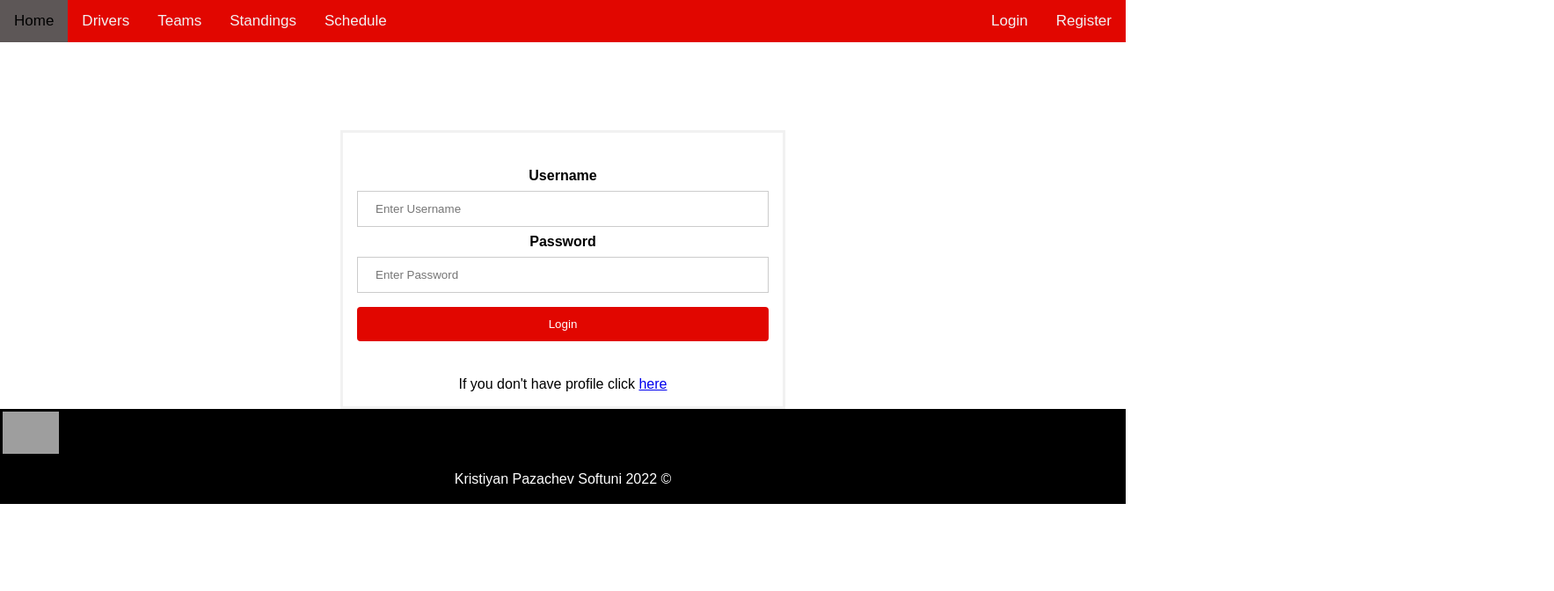
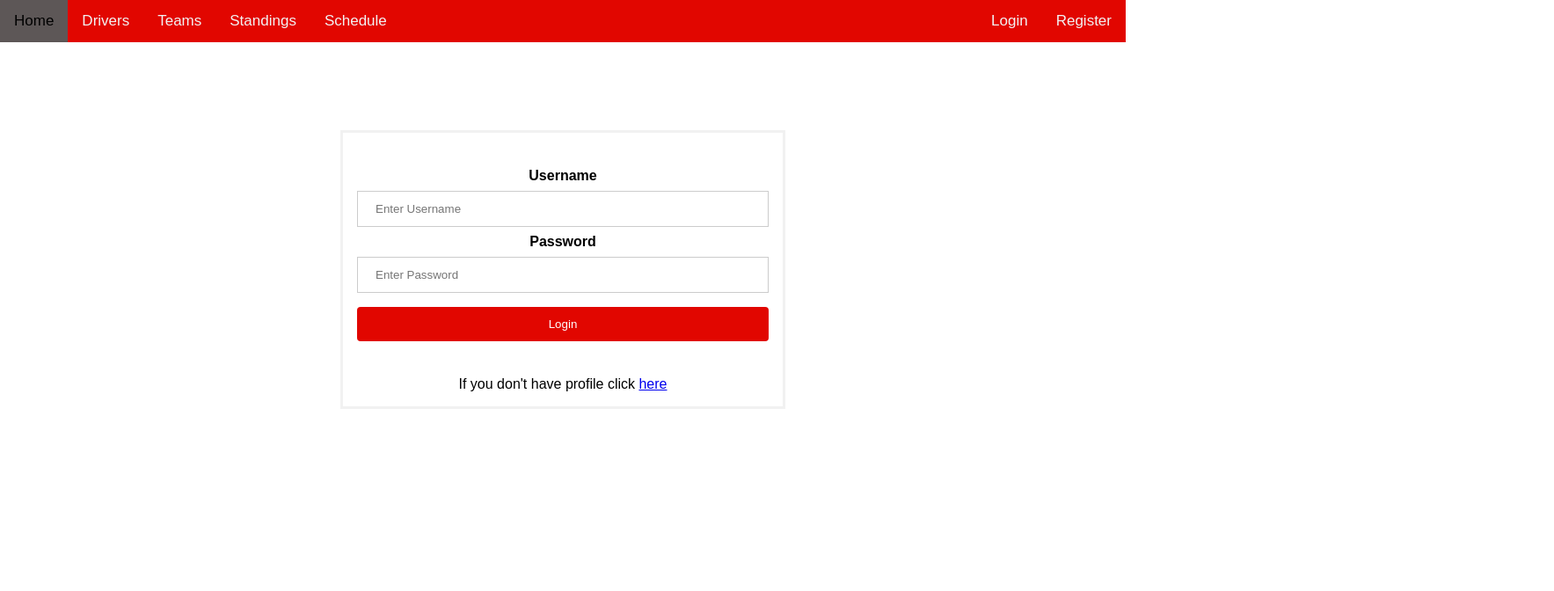
Before and after one commit to kristiyanCgn/react-app-softuni, a React (Create React App) app in the folder client/: page /login in a window 1280 px wide. Shown: the top 672 px of the page at 88% size, 1767 px wide, since content can reach past the window. Built offline with nearby package versions, Linux system fonts and the light colour scheme; no server answers; grey boxes are pictures that could not be loaded.

Commit message:
owner guard added

```diff
--- a/client/src/App.module.css
+++ b/client/src/App.module.css
@@ -1,3 +1,8 @@
 #site-content>section.basic {
     text-align: center;
 }
+
+body {font-family: Arial, Helvetica, sans-serif;
+    text-align: center;
+    margin-bottom: 4rem;
+    }
--- a/client/src/Contexts/profileContext.js
+++ b/client/src/Contexts/profileContext.js
@@ -12,17 +12,14 @@ export const ProfileProvider = ({ children }) => {
 
     const [userDrivers, setUserDrivers] = useState([]);
 
-        const deleteUserDriver = (recordId) => {
+    const deleteUserDriver = (recordId) => {
             setUserDrivers(state => state.filter(x => x._id !== recordId));
         }
 
-        const addUserDriver = (recordData) => {
+    const addUserDriver = (recordData) => {
             setUserDrivers(recordData)
         }
 
-        const updateUserDriver = () => {
-
-        }
 
     useEffect(() => {
         setIsLoading(true);
--- a/client/src/components/Footer/Footer.module.css
+++ b/client/src/components/Footer/Footer.module.css
@@ -3,7 +3,11 @@ footer {
     padding: 3px;
     background-color: black;
     color: white;
-    margin-top: auto;
+    width: 100%;
+    position: fixed;
+    left: 0;
+    bottom: 0;
+    right: 0;
   }
 
   .resize {
--- a/client/src/components/Home/LoginAndRegister.module.css
+++ b/client/src/components/Home/LoginAndRegister.module.css
@@ -1,6 +1,3 @@
-body {font-family: Arial, Helvetica, sans-serif;
-text-align: center;
-}
 form {border: 3px solid #f1f1f1;
 display: inline-block;
 width: 500px;
--- a/client/src/components/Schedule/ScheduleDetails.js
+++ b/client/src/components/Schedule/ScheduleDetails.js
@@ -61,7 +61,7 @@ export const ScheduleDetails = ({ circuit, backClick }) => {
 
             </tbody>
         </table>
-        <button onClick={backClick} className={styles["back-button"]}>back</button>
+        <button onClick={backClick} className={styles["button back-button"]}>back</button>
         </>
     );
 }
--- a/client/src/components/Standings/Standings.js
+++ b/client/src/components/Standings/Standings.js
@@ -29,7 +29,6 @@ export const Standings = () => {
             .then(res => {
                 setIsLoading(false)
                 let finalRes = res.MRData.StandingsTable.StandingsLists[0].ConstructorStandings
-                console.log(finalRes);
                 setConstructorStandings(finalRes)
             })
     }, [])
--- a/client/src/components/UserDrivers/EditUserDriverCard.js
+++ b/client/src/components/UserDrivers/EditUserDriverCard.js
@@ -1,11 +1,13 @@
-import { useParams, useNavigate } from 'react-router-dom';
+import { useParams, useNavigate, Navigate } from 'react-router-dom';
 import { useEffect, useState, useContext } from 'react';
 
 import { profileContext } from '../../Contexts/profileContext';
 import styles from './EditUserDriverCard.module.css';
 import * as profileService from '../../services/profileService';
+import { authContext } from '../../Contexts/authContext';
 
 export const EditUserDriverCard = () => {
+    const { user } = useContext(authContext);
     const { addUserDriver } = useContext(profileContext);
     const navigate = useNavigate();
     const [currentProfile, setCurrentProfile] = useState([]);
@@ -33,7 +35,9 @@ export const EditUserDriverCard = () => {
         navigate('/user-drivers')
     }
 
+   let isOwner = currentProfile._ownerId === user._id;
 
+    if(isOwner) {
     return (
         <div className={styles.container}>
             <form onSubmit={onSubmit}>
@@ -73,4 +77,7 @@ export const EditUserDriverCard = () => {
             </form>
         </div>
     );
+    } else {
+        <Navigate to='/' />
+    }
 }
```
